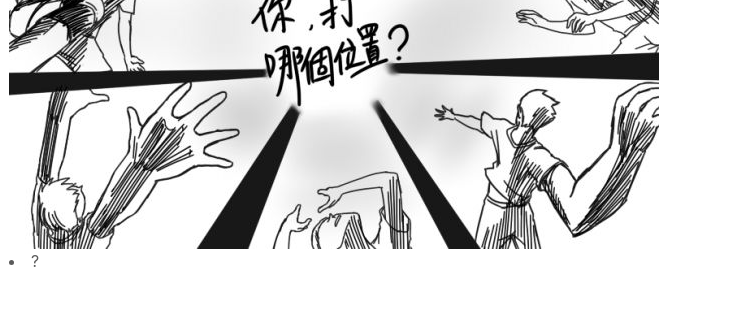
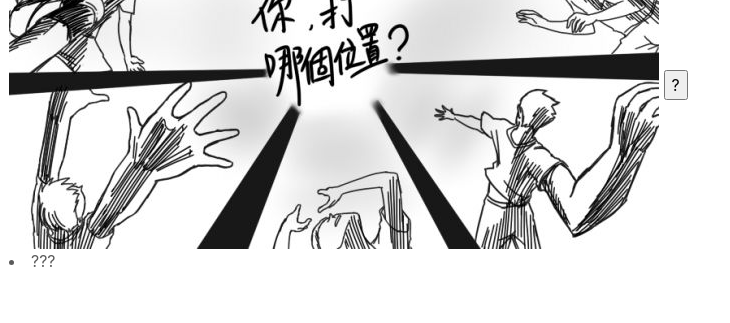
Before and after one commit to jeff0880509/Finalproject, a plain HTML site: page introduction.html in a window 1280 px wide. Shown: the part 811-1134 px from the top of the page, 76-806 px from the left. Drawn offline with nearby package versions, Linux system fonts and the light colour scheme.

Commit message:
Update introduction.html

```diff
--- a/introduction.html
+++ b/introduction.html
@@ -73,8 +73,8 @@
                 <p>在攔中輪轉到後排時，會與其替換上場專司接球且永遠不上前排，所以會到左方接強勁的扣球</p></li>
           </ul>
          <img src='possion.jpg'>
-		  <div class='btn'></div>
-		  <li id="ccc">?<img></li>
+		  <input type="button" value="?">
+		  <li id="ccc">???<img></li>
         <hr class="featurette-divider">
       </div>
       <!-- FOOTER -->
```
